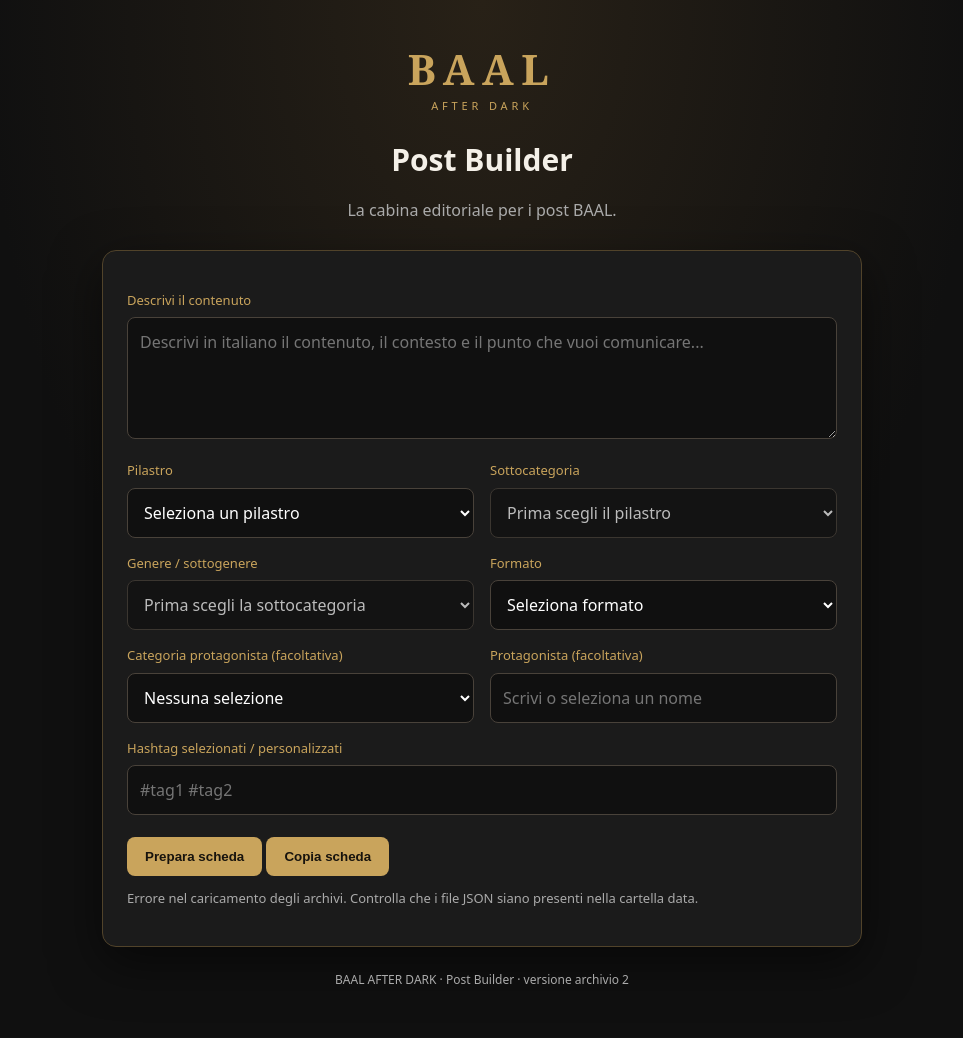
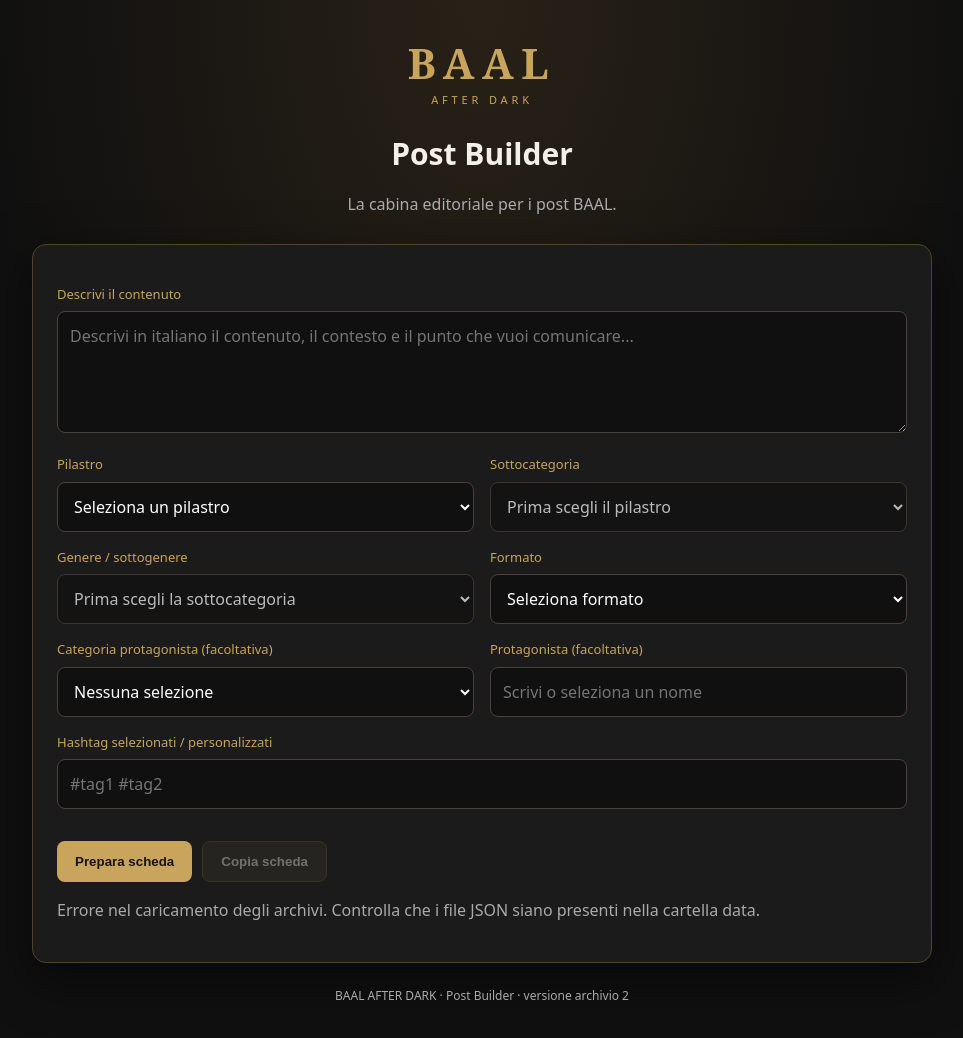
Before and after one commit to cryking1974/baal-post-builder, a plain HTML site: page index.html in a window 1280 px wide. Shown: the whole page, without its empty margins (158-1121 px from the left). Drawn offline with Linux system fonts and the light colour scheme.

Commit message:
Update style.css
css 0.5

```diff
--- a/css/style.css
+++ b/css/style.css
@@ -1,19 +1,16 @@
-* { box-sizing: border-box; }
-:root { color-scheme: dark; --gold: #c9a45c; --bg: #101010; --panel: #1b1b1b; --muted: #aaa; }
-body { margin: 0; background: radial-gradient(ellipse at top, #282117 0, var(--bg) 55%); color: #f4f0e8; font: 16px/1.5 system-ui, sans-serif; }
-.shell { width: min(760px, calc(100% - 32px)); margin: 48px auto; }
-header { text-align: center; margin-bottom: 28px; }
-.mark { color: var(--gold); font: 800 42px/1 Georgia, serif; letter-spacing: .18em; }
-.eyebrow { color: var(--gold); letter-spacing: .35em; font-size: 11px; margin: 8px 0 22px; }
-h1 { margin: 0; font-size: 30px; }
-.intro, footer, #status { color: var(--muted); }
-.panel { background: var(--panel); border: 1px solid #51432a; border-radius: 14px; padding: 24px; box-shadow: 0 16px 50px #0008; }
-label { display: block; color: var(--gold); font-size: 13px; margin: 16px 0 7px; }
-textarea, input, select { width: 100%; background: #101010; border: 1px solid #49423a; border-radius: 8px; padding: 12px; color: #fff; font: inherit; }
-textarea { resize: vertical; }
-.grid { display: grid; grid-template-columns: 1fr 1fr; gap: 16px; }
-button { margin-top: 22px; background: var(--gold); color: #17130d; border: 0; border-radius: 8px; padding: 12px 18px; font-weight: 750; cursor: pointer; }
-button:hover { filter: brightness(1.1); }
-#status { font-size: 13px; min-height: 1.5em; }
-footer { text-align: center; font-size: 12px; margin: 24px; }
-@media (max-width: 560px) { .grid { grid-template-columns: 1fr; gap: 0; } .panel { padding: 18px; } }
+*{box-sizing:border-box}
+:root{color-scheme:dark;--gold:#c9a45c;--bg:#101010;--panel:#1b1b1b;--muted:#aaa}
+body{margin:0;background:radial-gradient(ellipse at top,#282117 0,var(--bg) 55%);color:#f4f0e8;font:16px/1.5 system-ui,sans-serif}
+.shell{width:min(900px,calc(100% - 32px));margin:42px auto}
+header{text-align:center;margin-bottom:28px}.mark{color:var(--gold);font:800 42px/1 Georgia,serif;letter-spacing:.18em}
+.eyebrow{color:var(--gold);letter-spacing:.35em;font-size:11px;margin:8px 0 22px}h1{margin:0;font-size:30px}.intro,footer,#status{color:var(--muted)}
+.panel{background:var(--panel);border:1px solid #51432a;border-radius:14px;padding:24px;box-shadow:0 16px 50px #0008}
+label{display:block;color:var(--gold);font-size:13px;margin:16px 0 7px}
+textarea,input,select{width:100%;background:#101010;border:1px solid #49423a;border-radius:8px;padding:12px;color:#fff;font:inherit}
+textarea{resize:vertical}.grid{display:grid;grid-template-columns:1fr 1fr;gap:16px}
+button{margin-top:20px;background:var(--gold);color:#17130d;border:0;border-radius:8px;padding:12px 18px;font-weight:750;cursor:pointer}
+button:disabled{opacity:.4;cursor:not-allowed}.secondary{background:#38332a;color:#f4f0e8;border:1px solid #665638}
+.suggestions{display:flex;flex-wrap:wrap;gap:8px;margin-top:12px}.tag{border:1px solid #806b42;background:#292319;color:#f1d69a;border-radius:999px;padding:6px 10px;font-size:13px;cursor:pointer}
+.tag:hover{background:#40341f}.actions{display:flex;gap:10px;flex-wrap:wrap}.output{white-space:pre-wrap;overflow-wrap:anywhere;background:#101010;border:1px solid #49423a;border-radius:8px;padding:14px;margin-top:18px;color:#eee}
+footer{text-align:center;font-size:12px;margin:24px}
+@media(max-width:620px){.grid{grid-template-columns:1fr;gap:0}.panel{padding:18px}}
```
